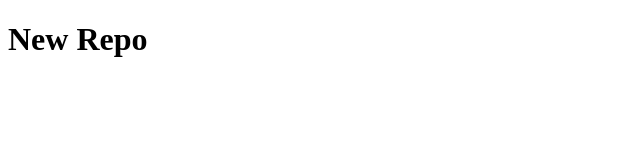
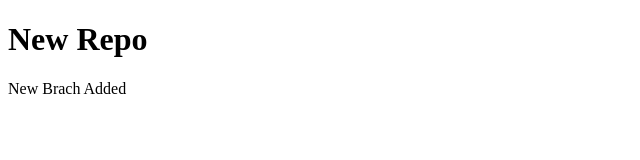
Before and after one commit to roshaniptdr/localrepo, a plain HTML site: page index.html in a window 1280 px wide. Shown: the whole page, without its empty margins (0-640 px from the left). Drawn offline with Linux system fonts and the light colour scheme.

Commit message:
new brach data

```diff
--- a/index.html
+++ b/index.html
@@ -7,5 +7,6 @@
 </head>
 <body>
     <h1>New Repo</h1>
+    <div><p>New Brach Added</p></div>
 </body>
 </html>
```
